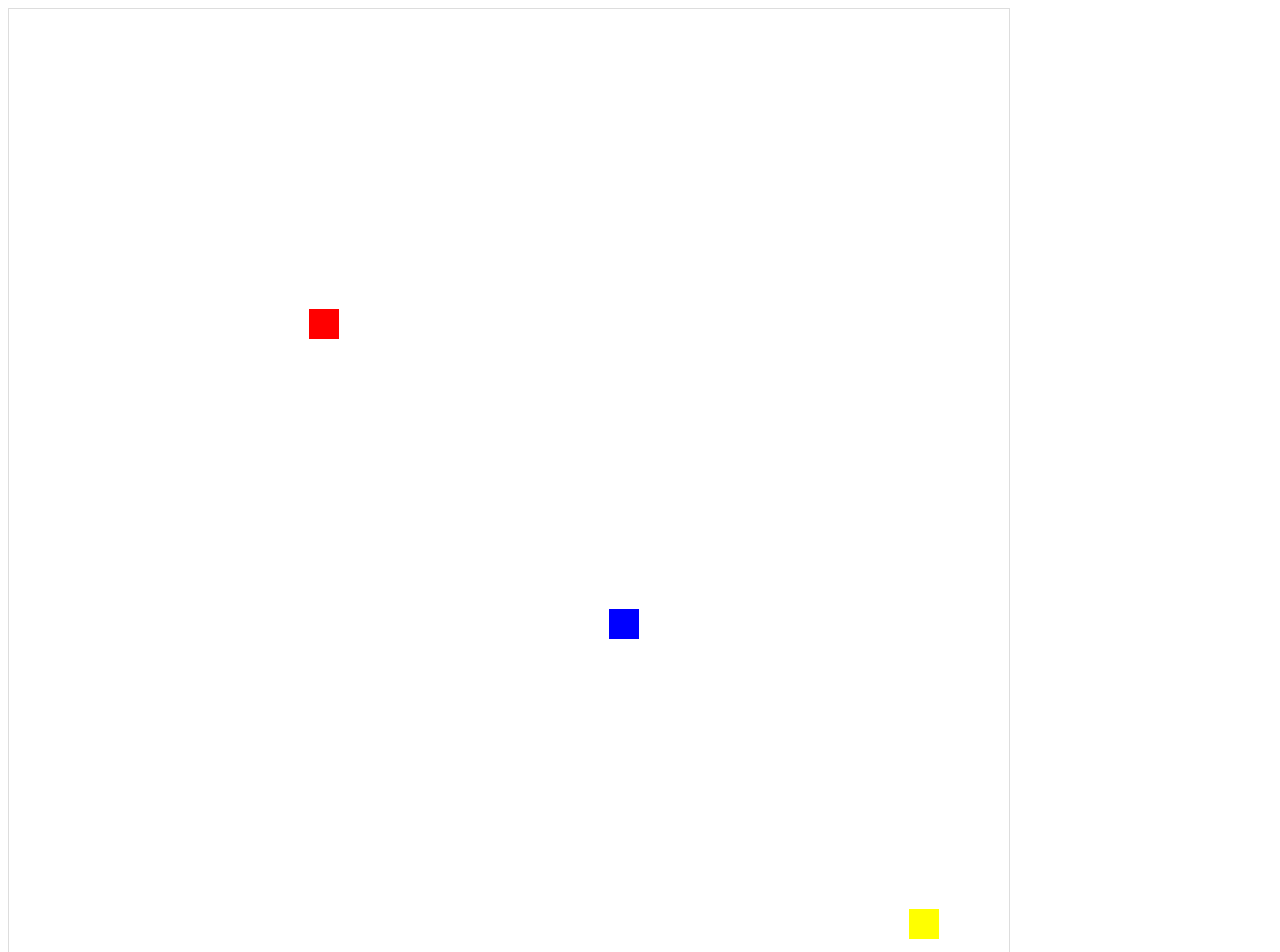
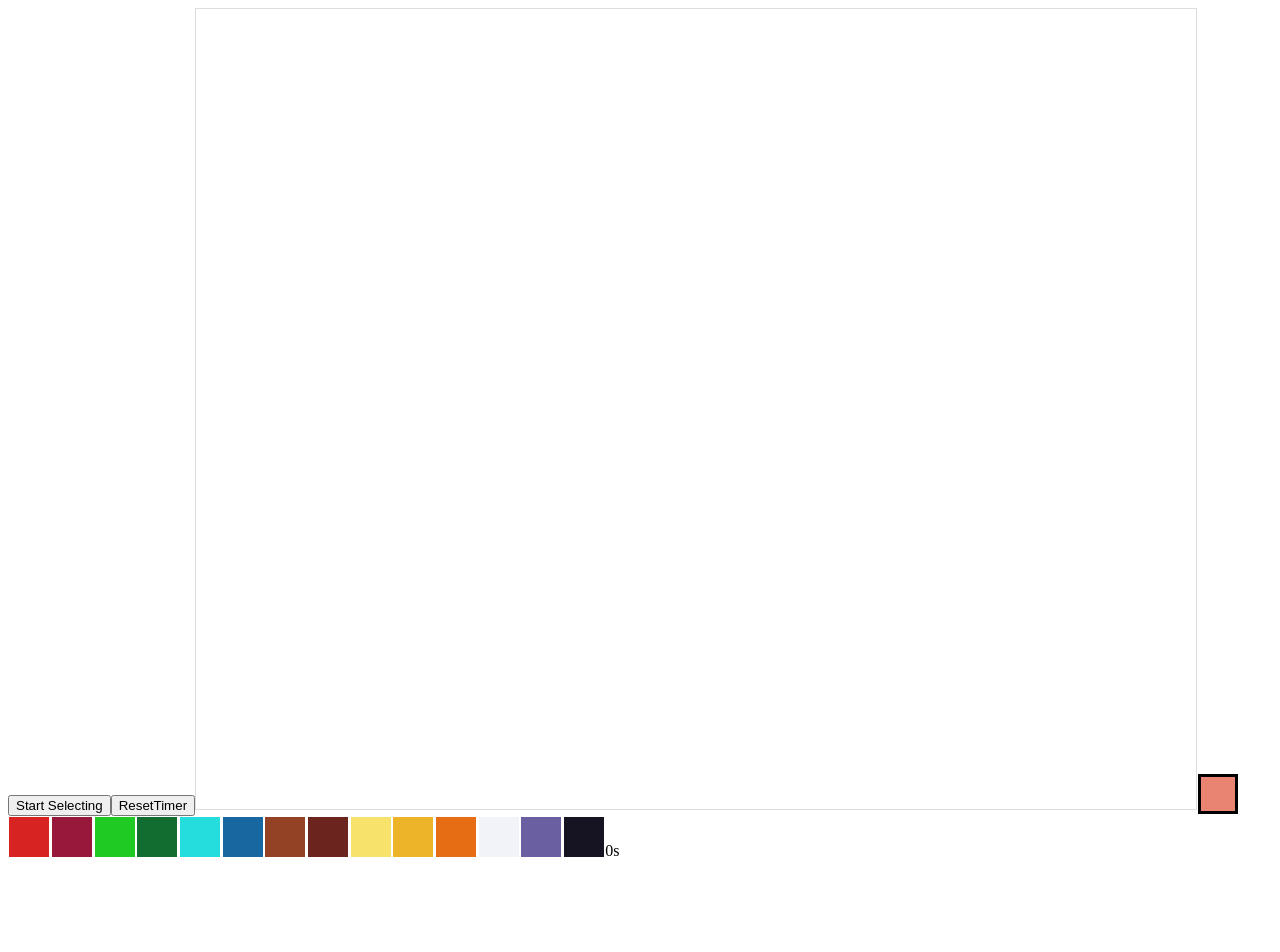
Before and after one commit to Tructruc/pixel-war, a Vue app in the folder frontend/: page / in a window 1280 px wide. Shown: the top 952 px of the page. After the commit the page ends 868 px from the top, so only its background shows below. Built offline with nearby package versions, Linux system fonts and the light colour scheme.

Commit message:
(Fronted) Canvas + timer + color selector, style not done

```diff
--- a/frontend/src/App.vue
+++ b/frontend/src/App.vue
@@ -1,9 +1,31 @@
 <script setup>
 import Canvas from "@/components/canvas.vue";
+import {ref} from "vue";
+import ColorSelector from '@/components/ColorSelector.vue'
+import colors from '@/constants/colors.js'
+import Timer from '@/components/Timer.vue'
+
+const isSelecting = ref(false);
+var currentColor = ref(1);
+const pixels = ref([]);
+const timer = ref(null);
+
+function handleGreet(position) {
+  pixels.value.push({ x: position.x, y: position.y, color: colors.colors[currentColor.value] });
+}
+function handleColorSelected(color) {
+  currentColor.value = color;
+}
 </script>
 
 <template>
-  <Canvas/>
+  <button @click="isSelecting = !isSelecting">
+    {{ isSelecting ? "Stop Selecting" : "Start Selecting" }}
+  </button>
+  <button @click="timer.resetTimer(Date.now()+10*1000)">ResetTimer</button>
+  <Canvas :isSelecting="isSelecting" @selected_pixel="handleGreet" :pixels="pixels"/>
+  <ColorSelector @color_selected="handleColorSelected" :currernt-color="currentColor" />
+  <Timer ref="timer" @timer_ended="isSelecting=true"/>
 </template>
 
 <style scoped></style>
--- /dev/null
+++ b/frontend/src/components/ColorSelector.vue
@@ -0,0 +1,32 @@
+<script setup>
+import colors from '@/constants/colors.js'
+
+const props = defineProps({
+  currerntColor: {
+    type: Number,
+    required: true
+  }
+})
+
+const emit = defineEmits(['color_selected'])
+function selectColor(color) {
+  emit('color_selected', color)
+}
+</script>
+
+<template>
+  <button
+    v-for="id in colors.colors.length - 1"
+    :key="id"
+    :style="{ backgroundColor: colors.colors[id], border: currerntColor === id ? '3px solid black' : 'none' }"
+    @click="selectColor(id)"
+  />
+</template>
+
+<style scoped>
+button {
+  width: 3em;
+  height: 3em;
+  margin: 0.1em;
+}
+</style>
--- /dev/null
+++ b/frontend/src/components/Timer.vue
@@ -0,0 +1,44 @@
+<script setup>
+import { onMounted, ref } from 'vue'
+
+const time = ref(-1);
+const endTimestamp = ref(0);
+let timer = null;
+
+const emit = defineEmits(['timer_ended']);
+
+function convertSecondsToMSorS(time) {
+  if (time >= 60) {
+    const minutes = Math.floor(time / 60);
+    const seconds = time % 60;
+    return `${minutes}:${Math.round(seconds).toString().padStart(2, '0')}`;
+  } else {
+    return `${Math.round(time)}s`;
+  }
+}
+
+onMounted(() => {
+  timer = setInterval(() => {
+      let oldTime = time.value;
+       let currentTime = Math.floor(Date.now()/1000);
+       time.value = Math.max(0, endTimestamp.value - currentTime);
+
+       if (time.value === 0 && oldTime > 0) {
+          emit('timer_ended');
+       }
+    }, 1000);
+  });
+
+function resetTimer(endTime) {
+  endTimestamp.value = endTime/1000;
+}
+
+defineExpose(
+  { resetTimer }
+)
+</script>
+
+<template>{{
+  convertSecondsToMSorS(time)}}</template>
+
+<style scoped></style>
--- a/frontend/src/components/canvas.vue
+++ b/frontend/src/components/canvas.vue
@@ -1,31 +1,48 @@
 <script setup>
-import { onMounted, onBeforeUnmount, ref, reactive } from "vue";
+import { onMounted, onBeforeUnmount, ref, reactive, watch} from "vue";
 
+// Constants
+const x_size = 1024;
+const y_size = 1024;
+const drag_threshold = 200; // ms
+
+// Defining props and emits
+const props = defineProps(["isSelecting", "pixels"]);
+const emit = defineEmits(["selected_pixel"]);
+
+// Refs
 const canvas = ref(null);
 const ctx = ref(null);
-const x_size = 1024;
-const y_size = 1024;
 
-// Data
-const pixels = ref([
-  { x: 10, y: 10, color: "red" },
-  { x: 20, y: 20, color: "blue" },
-  { x: 30, y: 30, color: "yellow" },
-  { x: 40, y: 40, color: "purple" },
-  { x: 50, y: 50, color: "orange" },
-]);
-
-// Camera state (world top-left and zoom)
 const cam = reactive({
   zoom: 30,
-  maxZoom: 120,
+  maxZoom: 200,
   viewX: 0,
   viewY: 0,
 });
 
+// Variables
 let dragging = false;
 let lastClientX = 0;
 let lastClientY = 0;
+let clickStartTime = 0;
+
+// Helpers
+function clamp(val, min, max) {
+  return Math.min(max, Math.max(min, val));
+}
+
+function getMousePos(evt) {
+  const c = canvas.value;
+  const rect = c.getBoundingClientRect();
+  // scale from CSS pixels to canvas pixels (handles zoom, CSS scaling, DPR)
+  const scaleX = c.width / rect.width;
+  const scaleY = c.height / rect.height;
+  return {
+    x: (evt.clientX - rect.left) * scaleX,
+    y: (evt.clientY - rect.top) * scaleY,
+  };
+}
 
 function draw() {
   const c = canvas.value;
@@ -34,24 +51,12 @@ function draw() {
 
   context.clearRect(0, 0, c.width, c.height);
 
-  for (const p of pixels.value) {
+  for (const p of props.pixels) {
     context.fillStyle = p.color;
     const sx = (p.x - cam.viewX) * cam.zoom;
     const sy = (p.y - cam.viewY) * cam.zoom;
     context.fillRect(sx, sy, cam.zoom, cam.zoom);
   }
-}
-
-function clamp(val, min, max) {
-  return Math.min(max, Math.max(min, val));
-}
-
-function getMousePos(evt) {
-  const rect = canvas.value.getBoundingClientRect();
-  return {
-    x: evt.clientX - rect.left,
-    y: evt.clientY - rect.top,
-  };
 }
 
 function zoomAt(mouseX, mouseY, factor) {
@@ -77,10 +82,30 @@ function onMouseDown(e) {
   dragging = true;
   lastClientX = e.clientX;
   lastClientY = e.clientY;
+  clickStartTime = Date.now();
+  if (canvas.value) {
+    canvas.value.style.cursor = "grabbing";
+  }
 }
 
 function onMouseMove(e) {
-  if (!dragging) return;
+  if (!dragging) {
+    if (props.isSelecting && canvas.value) {
+      const { x, y } = getMousePos(e);
+      const context = ctx.value;
+      draw();
+      context.strokeStyle = "black";
+      context.lineWidth = 2;
+      context.strokeRect(
+        Math.floor(cam.viewX + x / cam.zoom) * cam.zoom - cam.viewX * cam.zoom,
+        Math.floor(cam.viewY + y / cam.zoom) * cam.zoom - cam.viewY * cam.zoom,
+        cam.zoom,
+        cam.zoom
+      );
+    }
+
+    return;
+  }
   const dx = e.clientX - lastClientX;
   const dy = e.clientY - lastClientY;
 
@@ -100,9 +125,25 @@ function onMouseMove(e) {
   draw();
 }
 
-function onMouseUp() {
+function onMouseUp(e) {
   dragging = false;
+  const clickDuration = Date.now() - clickStartTime;
+
+  if (canvas.value) {
+    canvas.value.style.cursor = props.isSelecting ? "default" : "grab";
+  }
+
+  if (clickDuration < drag_threshold && props.isSelecting) {
+    const { x, y } = getMousePos(e);
+
+    // Convert to world/grid coords by offsetting with camera and dividing by zoom
+    const worldX = clamp(Math.floor(cam.viewX + x / cam.zoom), 0, x_size - 1);
+    const worldY = clamp(Math.floor(cam.viewY + y / cam.zoom), 0, y_size - 1);
+
+    emit("selected_pixel", { x: worldX, y: worldY });
+  }
 }
+
 
 function onWheel(e) {
   e.preventDefault();
@@ -111,23 +152,40 @@ function onWheel(e) {
   zoomAt(x, y, factor);
 }
 
-function onDblClick() {
-  cam.viewX = 0;
-  cam.viewY = 0;
-  cam.zoom = 10;
-  draw();
-}
+// Watchers
+watch(
+  () => props.isSelecting,
+  (newVal) => {
+    if (newVal) {
+      if (canvas.value) {
+        canvas.value.style.cursor = "default";
+      }
+    } else {
+      if (canvas.value) {
+        canvas.value.style.cursor = "grab";
+      }
+    }
+  }
+)
 
+watch(
+  () => props.pixels,
+  () => {
+    draw();
+  },
+  { deep: true }
+)
+
+// Hooks
 onMounted(() => {
   ctx.value = canvas.value.getContext("2d");
   draw();
 
-  // listeners
   canvas.value.addEventListener("mousedown", onMouseDown);
   window.addEventListener("mousemove", onMouseMove);
   window.addEventListener("mouseup", onMouseUp);
   canvas.value.addEventListener("wheel", onWheel, { passive: false });
-  canvas.value.addEventListener("dblclick", onDblClick);
+  //canvas.value.addEventListener("dblclick", onDblClick);
 });
 
 onBeforeUnmount(() => {
@@ -136,21 +194,16 @@ onBeforeUnmount(() => {
   window.removeEventListener("mousemove", onMouseMove);
   window.removeEventListener("mouseup", onMouseUp);
   canvas.value.removeEventListener("wheel", onWheel);
-  canvas.value.removeEventListener("dblclick", onDblClick);
+  //canvas.value.removeEventListener("dblclick", onDblClick);
 });
 </script>
 
 <template>
-  <canvas width="1000" height="1000" ref="canvas"></canvas>
+  <canvas width="1000" height="800" ref="canvas"></canvas>
 </template>
 
 <style scoped>
-canvas:active {
-  cursor: grabbing;
-}
-
 canvas {
   border: 1px solid #ddd;
-  cursor: grab;
 }
 </style>
--- /dev/null
+++ b/frontend/src/constants/colors.js
@@ -0,0 +1,20 @@
+export default {
+  colors: [
+    "#f2c0a2",
+    "#e98472",
+    "#d82323",
+    "#98183c",
+    "#1fcb23",
+    "#126d30",
+    "#26dddd",
+    "#1867a0",
+    "#934226",
+    "#6c251e",
+    "#f7e26c",
+    "#edb329",
+    "#e76d14",
+    "#f2f2f9",
+    "#6a5fa0",
+    "#161423",
+  ]
+}
```
